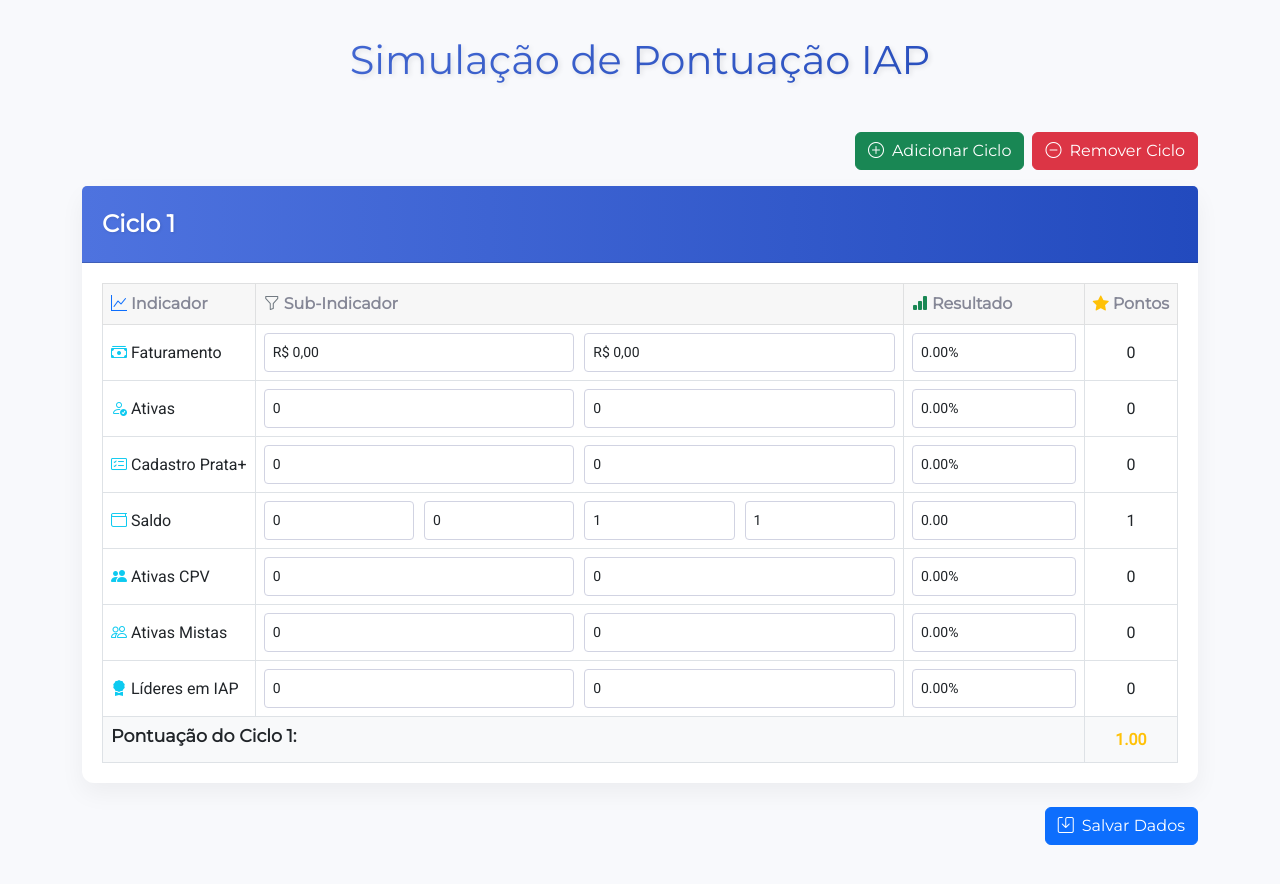
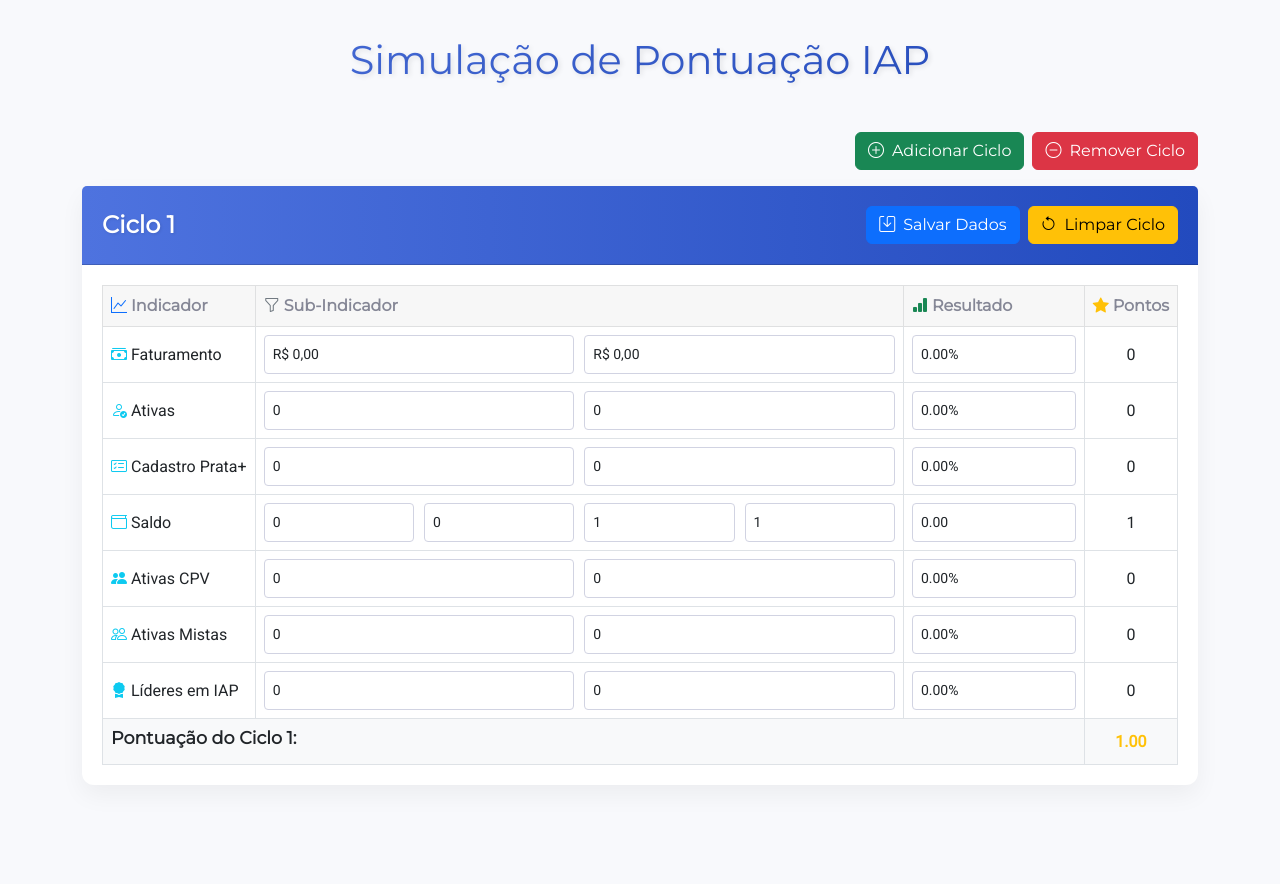
Before and after one commit to rjcecim/iapscore, a plain HTML site: page index.html in a window 1280 px wide. Both pictures are taken after a click on the button "Adicionar Ciclo". After the commit the page ends 829 px from the top, so only its background shows below. Drawn offline with nearby package versions, Linux system fonts and the light colour scheme; no server answers.

Commit message:
Add files via upload

```diff
--- a/index.html
+++ b/index.html
@@ -24,11 +24,6 @@
         </button>
     </div>
     <div class="container" id="ciclos-container"></div>
-    <div class="container mt-4 d-flex flex-wrap justify-content-end gap-2">
-        <button type="button" id="btn-salvar-dados" class="btn btn-primary d-flex align-items-center justify-content-center">
-            <i class="bi bi-save me-2"></i>Salvar Dados
-        </button>
-    </div>
 </main>
 <div class="toast-container position-fixed top-0 end-0 p-3">
     <div id="toast-success" class="toast text-bg-success border-0" role="alert" aria-live="assertive" aria-atomic="true">
--- a/script.js
+++ b/script.js
@@ -31,7 +31,15 @@ const gerarHTMLCiclo=(index,c)=>{
     return `
     <div class="card" data-index="${index}">
         <div class="card-header">
-            Ciclo ${index+1}
+            <span>Ciclo ${index+1}</span>
+            <div class="d-flex gap-2">
+                <button type="button" id="btn-salvar-dados-${index}" class="btn btn-primary d-inline-flex align-items-center">
+                    <i class="bi bi-save me-2"></i>Salvar Dados
+                </button>
+                <button type="button" id="btn-limpar-ciclo-${index}" class="btn btn-warning d-inline-flex align-items-center">
+                    <i class="bi bi-arrow-counterclockwise me-2"></i>Limpar Ciclo
+                </button>
+            </div>
         </div>
         <div class="card-body">
             <div class="table-responsive">
@@ -202,7 +210,14 @@ const eventosCiclo=card=>{
             e.addEventListener("input",()=>calcularPontuacao(card));
         }
     });
+    const i=parseInt(card.dataset.index,10);
+    card.querySelector(`#btn-salvar-dados-${i}`).addEventListener("click",salvar);
+    card.querySelector(`#btn-limpar-ciclo-${i}`).addEventListener("click",()=>limparCiclo(i));
     calcularPontuacao(card);
+};
+const limparCiclo=i=>{
+    ciclos[i]={};
+    renderCiclos();
 };
 const renderCiclos=()=>{
     const cont=document.getElementById("ciclos-container");
@@ -247,7 +262,6 @@ const removerCiclo=()=>{
         renderCiclos();
     }
 };
-document.getElementById("btn-salvar-dados").addEventListener("click",salvar);
 document.getElementById("btn-adicionar-ciclo").addEventListener("click",adicionarCiclo);
 document.getElementById("btn-remover-ciclo").addEventListener("click",removerCiclo);
 onValue(ref(db,"dados/ciclos"),snapshot=>{
--- a/style.css
+++ b/style.css
@@ -50,6 +50,9 @@ h1 {
     font-size: 1.5rem;
     font-weight: 700;
     text-shadow: 1px 1px 3px rgba(0,0,0,0.1);
+    display: flex;
+    justify-content: space-between;
+    align-items: center;
 }
 .card-body {
     padding: 20px;
```
